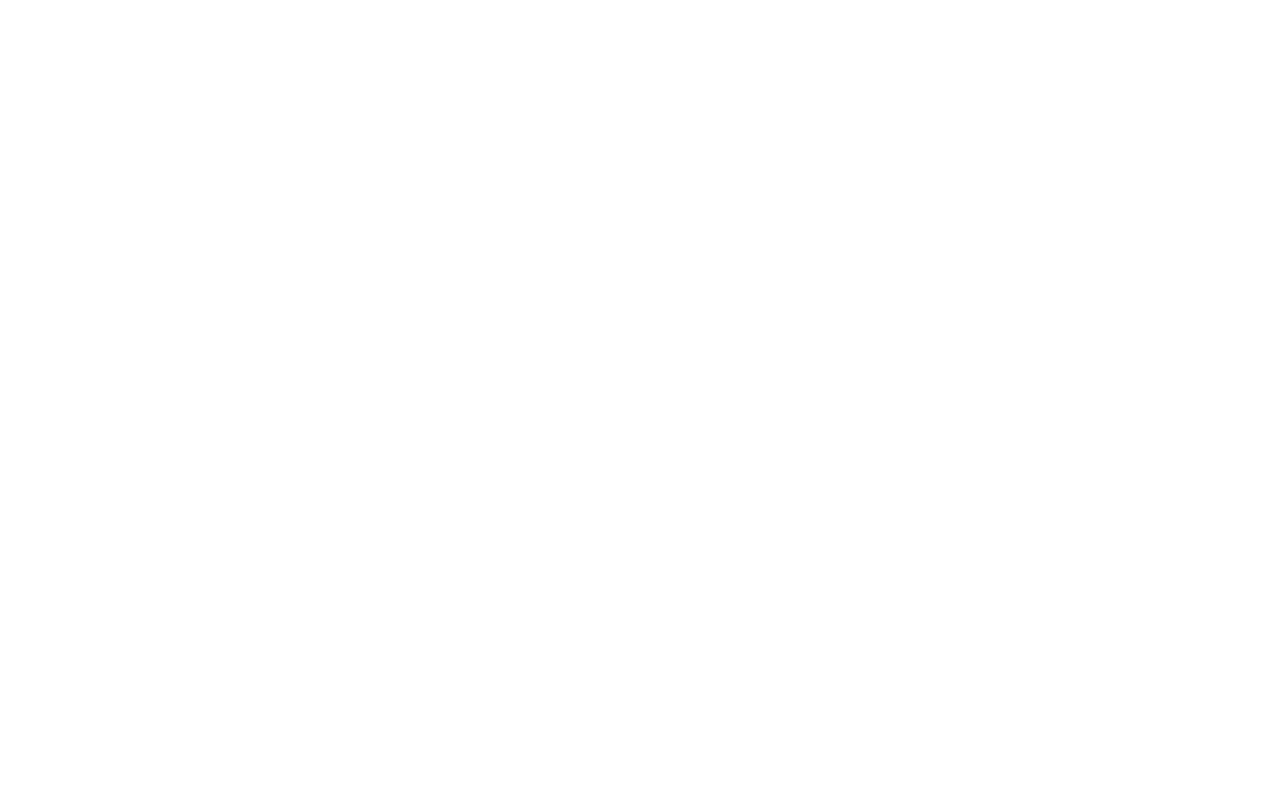
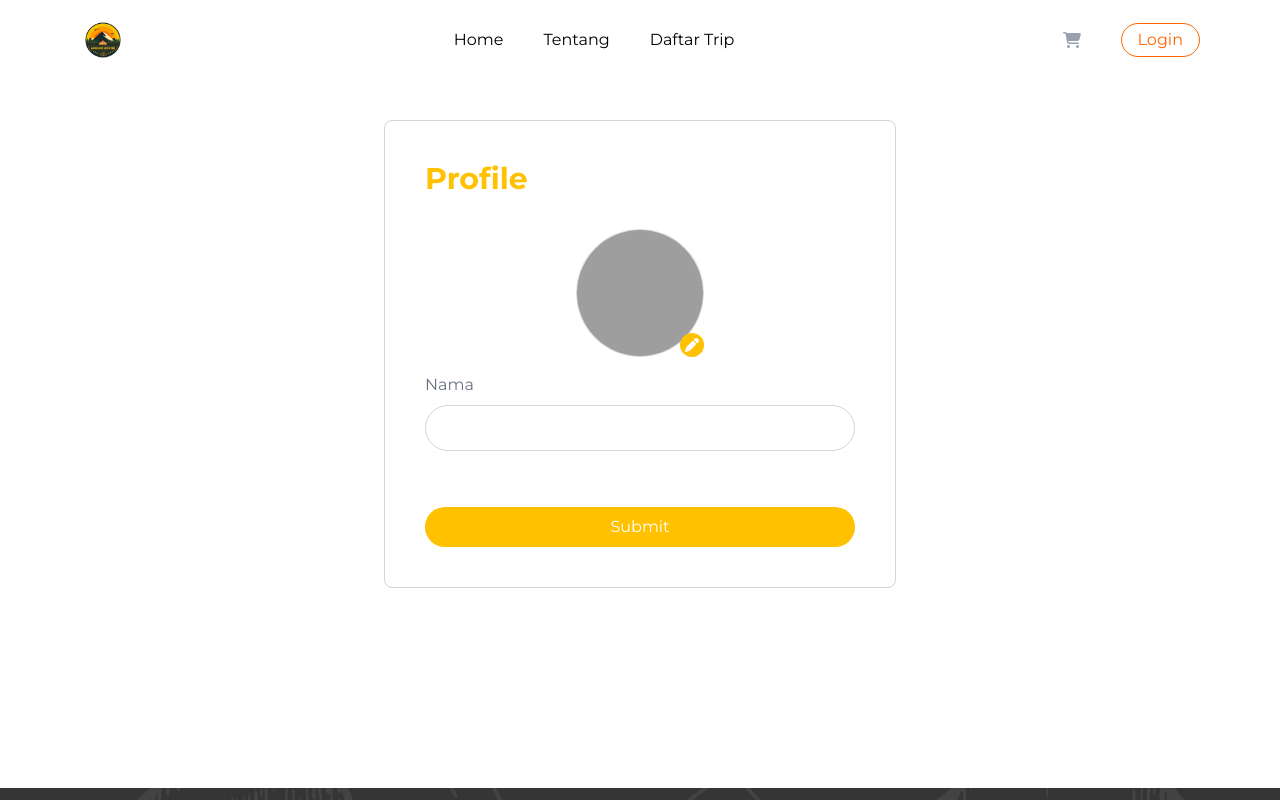
Before and after one commit to exoream/gapakerem-web, a React (Vite) app: page /updateprofile in a window 1280 px wide. Before the commit this address had no page. Shown: the top 800 px of the page. Built offline with nearby package versions, Linux system fonts and the light colour scheme; grey boxes are pictures that could not be loaded.

Commit message:
add update profile page

```diff
--- /dev/null
+++ b/src/pages/UpdateProfile.jsx
@@ -0,0 +1,61 @@
+import { React, useState } from 'react'
+import { FontAwesomeIcon } from '@fortawesome/react-fontawesome'
+import { faPen } from '@fortawesome/free-solid-svg-icons'
+
+const UpdateProfile = () => {
+    const [profile, setProfile] = useState({ name: '' });
+    const [photoProfile, setPhotoProfile] = useState(null);
+
+    return (
+        <div className="flex items-center justify-center mt-10">
+            <div className="w-full max-w-lg border border-gray-300 rounded-lg p-10 bg-white">
+                <form className="w-full max-w-md">
+                    <h1 className="text-3xl font-bold text-[#FFC100] mb-8">
+                        Profile
+                    </h1>
+
+                    <div className="mb-5 flex flex-col items-center">
+                        <div className="relative w-32 h-32 mb-4">
+                            <img
+                                src={
+                                    photoProfile
+                                        ? URL.createObjectURL(photoProfile)
+                                        : '/default-profile.png'
+                                }
+                                className="w-full h-full object-cover rounded-full border border-gray-300"
+                            />
+
+                            <label className="absolute bottom-0 right-0 bg-[#FFC100] text-white w-6 h-6 flex items-center justify-center rounded-full cursor-pointer hover:bg-yellow-400 transition">
+                                <input
+                                    type="file"
+                                    accept="image/*"
+                                    onChange={(e) => setPhotoProfile(e.target.files[0])}
+                                    className="hidden"
+                                />
+                                <FontAwesomeIcon icon={faPen} className="text-sm" />
+                            </label>
+                        </div>
+
+                        <label className="font-medium text-gray-500 self-start mb-2">Nama</label>
+                        <input
+                            type="text"
+                            value={profile.name}
+                            onChange={(e) => setProfile({ ...profile, name: e.target.value })}
+                            className="mb-6 border border-gray-300 text-gray-900 text-sm rounded-full focus:outline-none w-full p-3"
+                        />
+                    </div>
+
+                    <div className="flex justify-center mt-8">
+                        <button
+                            className="w-full bg-[#FFC100] hover:bg-yellow-400 text-white py-2 px-4 rounded-full"
+                        >
+                            Submit
+                        </button>
+                    </div>
+                </form>
+            </div>
+        </div>
+    )
+}
+
+export default UpdateProfile;
--- a/src/routes/AppRoutes.jsx
+++ b/src/routes/AppRoutes.jsx
@@ -11,6 +11,7 @@ import Profile from "../pages/profile";
 import TripDetail from "../pages/TripDetail";
 import Book from "../pages/Book";
 import BookingDetail from "../pages/BookingDetail";
+import UpdateProfile from "../pages/UpdateProfile";
 
 const AppRoutes = () => {
     return (
@@ -82,6 +83,13 @@ const AppRoutes = () => {
                         <Footer />
                     </>
                 } />
+                <Route path="/updateprofile" element={
+                    <>
+                        <Navbar />
+                        <UpdateProfile />
+                        <Footer />
+                    </>
+                } />
             </Routes>
         </>
     )
```
